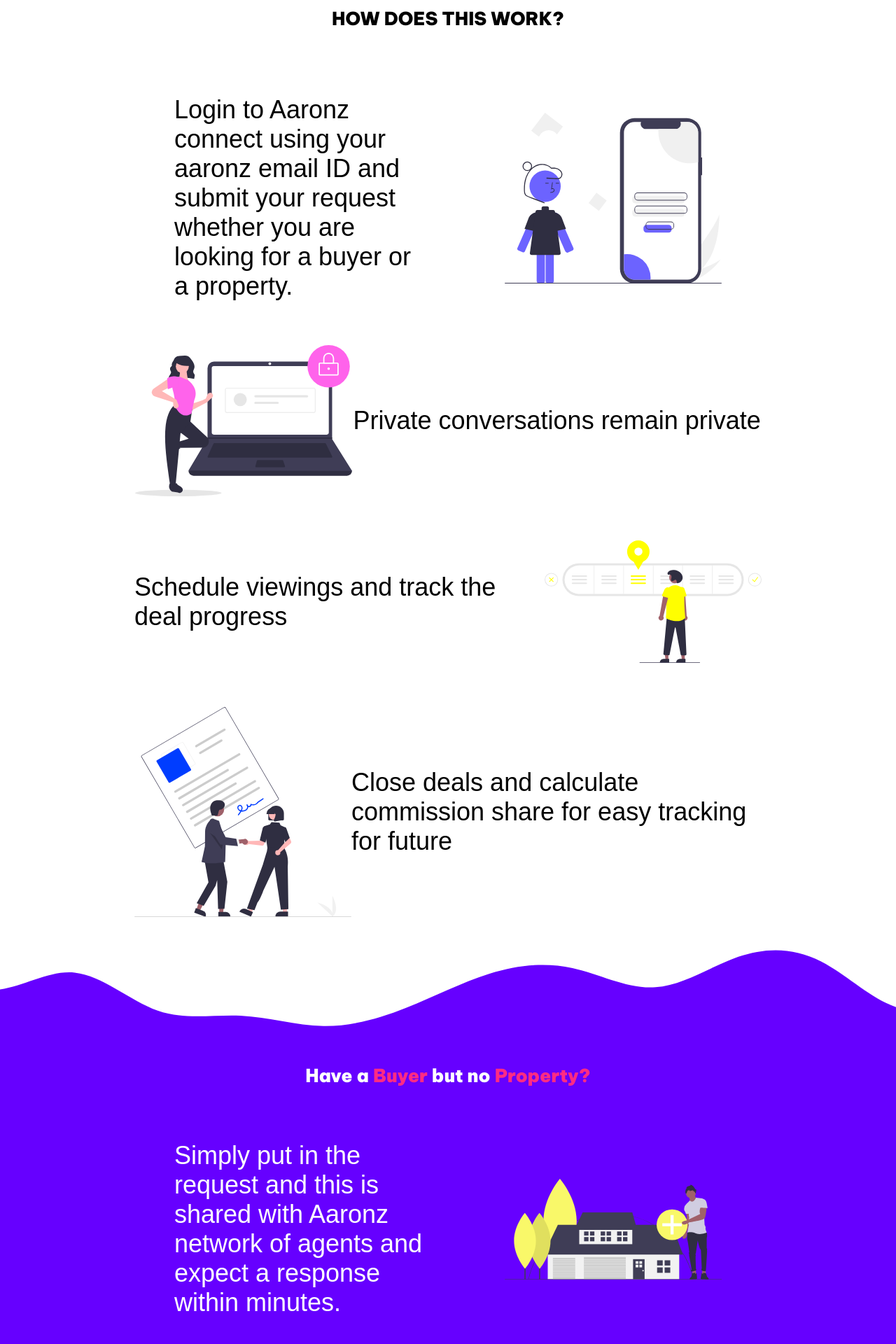
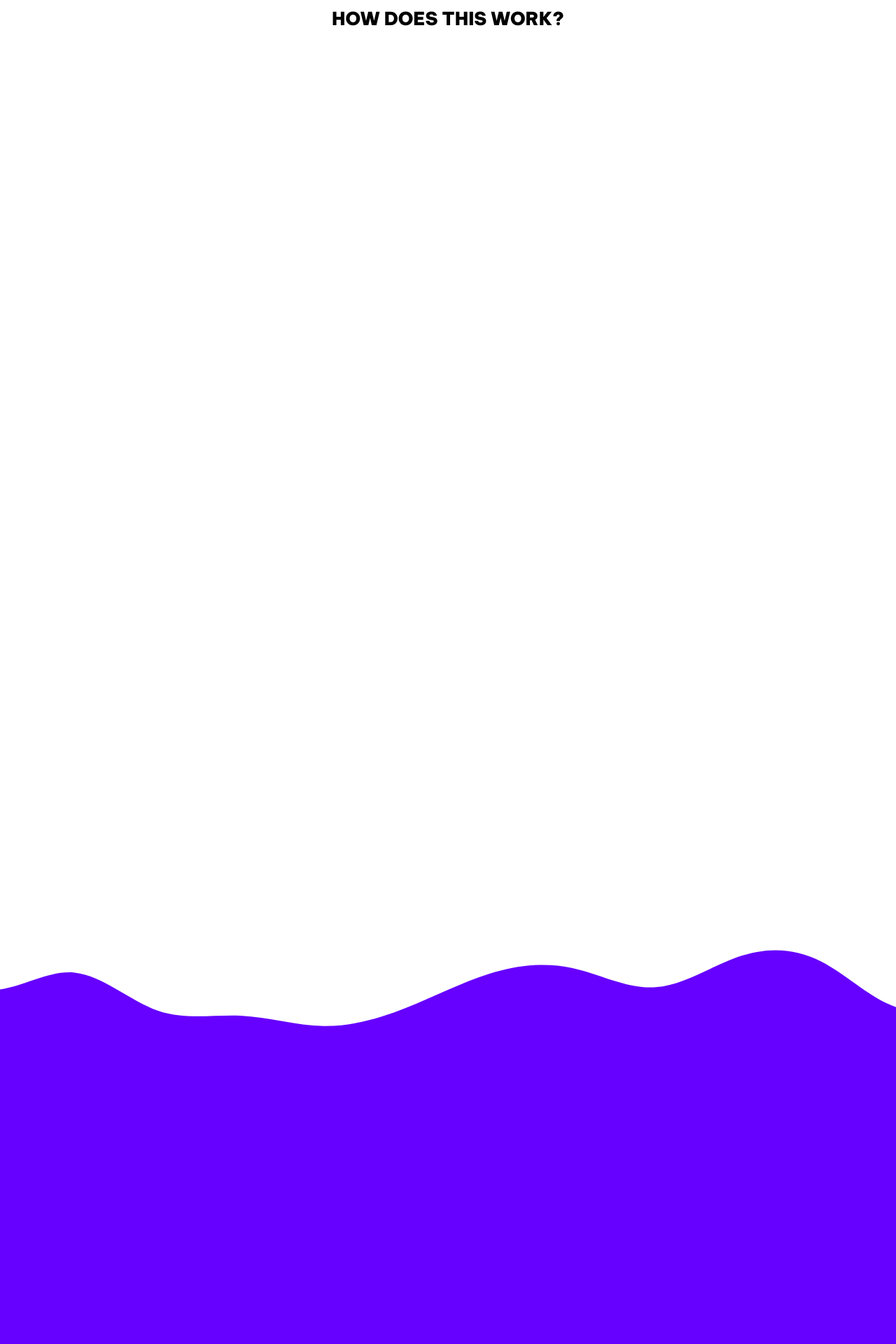
Before and after one commit to jeremyasirwaad/Aaronz, a React (Create React App) app: page / in a window 1280 px wide. Shown: the part 660-2580 px from the top of the page at 70% size. Built offline with nearby package versions, Linux system fonts and the light colour scheme; a web font is replaced by a local one.

Commit message:
deleted a json

```diff
--- a/src/components/Landing/Landing.js
+++ b/src/components/Landing/Landing.js
@@ -37,66 +37,66 @@
                </div>
             </div>
             <div className='contentdiv'>
-               <span className='landtit'>Welcome To <span className = 'landcol'>Aaronz Connect</span></span>
-               <span className='landtit'>The ultimate solution to </span>
-               <span className='landtit'>finding a property for your client </span>
-               <span className='slogan'>(Aaronz & Co Real Estate's Product)</span>
-               <i  class="fas fa-angle-double-down vert-move"></i>
+               <span data-aos="fade-up" className='landtit'>Welcome To <span className = 'landcol'>Aaronz Connect</span></span>
+               <span data-aos="fade-up" className='landtit'>The ultimate solution to </span>
+               <span data-aos="fade-up" className='landtit'>finding a property for your client </span>
+               <span data-aos="fade-up" className='slogan'>(Aaronz & Co Real Estate's Product)</span>
+               <i data-aos="fade-right" class="fas fa-angle-double-down vert-move"></i>
             </div>
             <div className="contentdiv2">
-              <span className='sec2tit'>HOW DOES THIS WORK?</span>
+              <span className='sec2tit' data-aos="zoom-in">HOW DOES THIS WORK?</span>
               <div className="sec2conwrap">
                      <div className="how1">
-                        <span className='summa'>Login to Aaronz connect using your aaronz email ID and submit your request whether you are looking for a buyer or a property.</span>
+                        <span  data-aos="fade-right" className='summa'>Login to Aaronz connect using your aaronz email ID and submit your request whether you are looking for a buyer or a property.</span>
                         <div></div>
-                        <img className='howimg' src={login} alt="" />
+                        <img data-aos="fade-left" className='howimg' src={login} alt="" />
                      </div>
                      <div className="how2">
-                     <img className='howimg' src={lock} alt="" />
-                        <span>Private conversations remain private  </span>
+                     <img  data-aos="fade-right"  className='howimg' src={lock} alt="" />
+                        <span data-aos="fade-left">Private conversations remain private  </span>
                      </div>
                      <div className="how3">
-                        <span>Schedule viewings and track the deal progress </span>
-                        <img className='howimg' src={progress} alt="" />
+                        <span data-aos="fade-right" >Schedule viewings and track the deal progress </span>
+                        <img data-aos="fade-left" className='howimg' src={progress} alt="" />
                      </div>
                      <div className="how4">
-                     <img className='howimg' src={hand} alt="" />
-                        <span>Close deals and calculate commission share for easy tracking for future</span>
+                     <img  data-aos="fade-right"  className='howimg' src={hand} alt="" />
+                        <span data-aos="fade-left">Close deals and calculate commission share for easy tracking for future</span>
                      </div>
               </div>
             </div>
-            <img className='svg1' src={svg1} alt="" />
-            <img className='svg2' src={svg2} alt="" />
+            <img data-aos="fade-up-right" className='svg1' src={svg1} alt="" />
+            <img data-aos="fade-up-left" className='svg2' src={svg2} alt="" />
          </div>
          <div className="spacer layer2">
-         <span className='sec2tit titsec3'>Have a <span className='sec3col'>Buyer</span> but no <span className='sec3col'>Property?</span></span>
+         <span className='sec2tit titsec3' data-aos="zoom-in">Have a <span className='sec3col'>Buyer</span> but no <span className='sec3col'>Property?</span></span>
               <div className="sec2conwrap">
                      <div className="how1 ">
-                        <span className='summa' style={{"color":"white"}}>Simply put in the request and this is shared with Aaronz network of agents and expect a response within minutes. </span>
+                        <span data-aos="fade-right" className='summa' style={{"color":"white"}}>Simply put in the request and this is shared with Aaronz network of agents and expect a response within minutes. </span>
                         <div></div>
-                        <img className='howimg' src={house} alt="" />
+                        <img data-aos="fade-left" className='howimg' src={house} alt="" />
                      </div>
                      <div className="how2">
-                     <img className='howimg' src={match} alt="" />
-                        <span className='summa'style={{"color":"white"}}>The system is designed to scan through the inventory and provide you with an exact match or matches that are similar to your request </span>
+                     <img data-aos="fade-right" className='howimg' src={match} alt="" />
+                        <span  data-aos="fade-left" className='summa'style={{"color":"white"}}>The system is designed to scan through the inventory and provide you with an exact match or matches that are similar to your request </span>
                      </div>
               </div>
          </div>
          <div className="spacer layer3">
          <div className="sec4conwrap">
                      <div className="how5 ">
-                     <img className='howimg' src={connect} alt="" />
-                        <span style={{"marginTop": "40px", "textAlign":"center"}}>Click on the property you want to show your buyer. Connect with the agent who has the property on the go and track the conversation </span>
+                     <img data-aos="fade-up" className='howimg' src={connect} alt="" />
+                        <span data-aos="fade-up" style={{"marginTop": "40px", "textAlign":"center"}}>Click on the property you want to show your buyer. Connect with the agent who has the property on the go and track the conversation </span>
                         <div></div>
                      </div>
               </div>
          </div>
          <div className="spacer layer4">
-         <span style={{"color":"black", "marginBottom":"50px"}} className='sec2tit '>Have a Hot <span className='sec5col'>Property</span> but no <span className='sec5col'>Buyer?</span></span>
+         <span data-aos="fade-up" style={{"color":"black", "marginBottom":"50px"}} className='sec2tit '>Have a Hot <span className='sec5col'>Property</span> but no <span className='sec5col'>Buyer?</span></span>
          <div className="sec4conwrap">
                      <div className="how5 ">
-                     <img style={{"marginBottom":"50px"}} className='howimg' src={buyer} alt="" />
-                        <span  style={{"marginTop": "40px", "textAlign":"center"}}>We have a solution for you as well. Put in details of your property and one of our agents with get back to you with a buyer. </span>
+                     <img data-aos="fade-up" style={{"marginBottom":"50px"}} className='howimg' src={buyer} alt="" />
+                        <span data-aos="fade-up"  style={{"marginTop": "40px", "textAlign":"center"}}>We have a solution for you as well. Put in details of your property and one of our agents with get back to you with a buyer. </span>
                         <div></div>
                      </div>
               </div>
```
Also changed, not shown: 1 other file (tests, documents, lock files or other folders).
